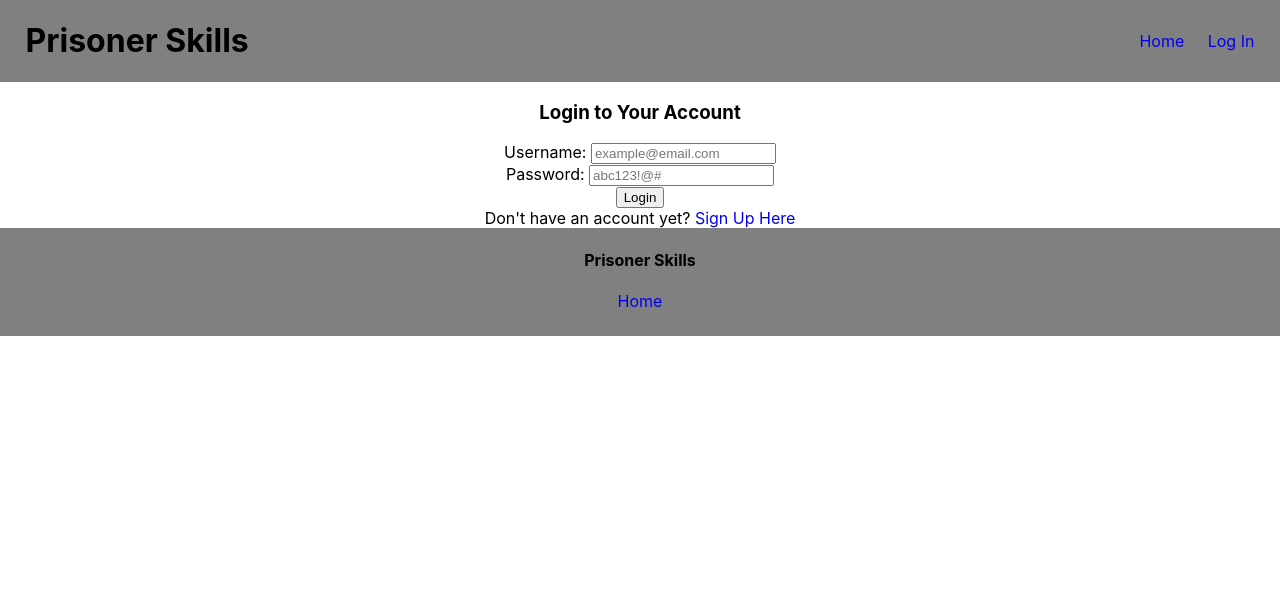
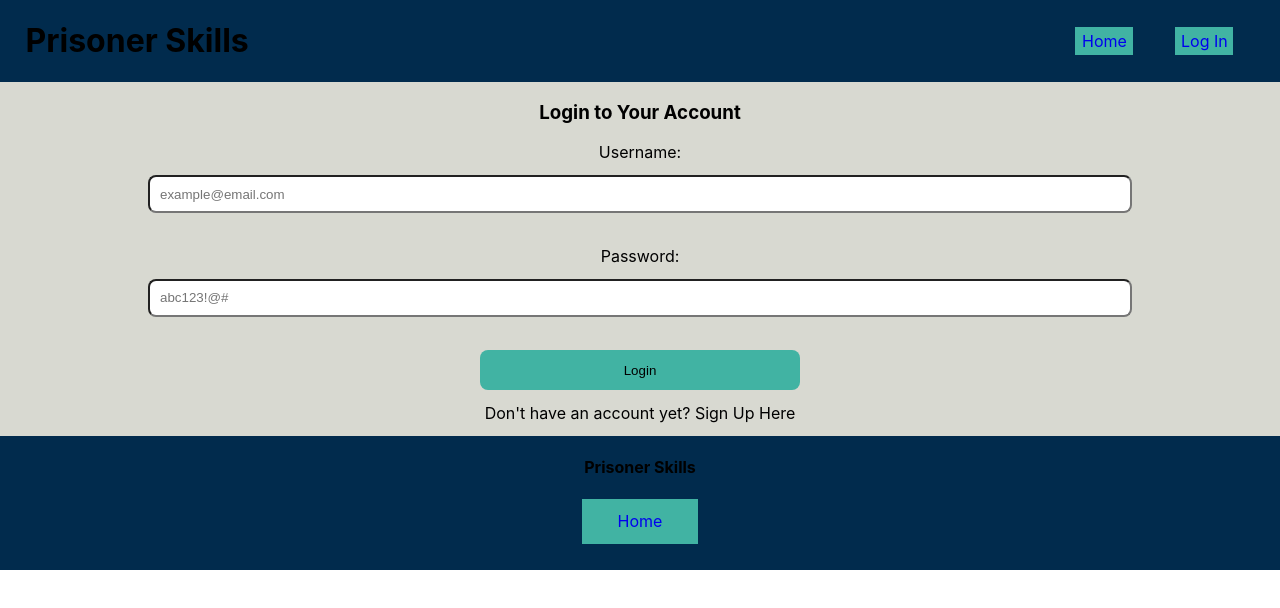
Before and after one commit to PrisonerSkills3/react-app-prisoner-skills, a React (Create React App) app in the folder prisoner-skills/: page /log-in in a window 1280 px wide. Shown: the top 608 px of the page. Built offline with nearby package versions, Linux system fonts and the light colour scheme.

Commit message:
Add styles to login and signup
basic styles

```diff
--- a/prisoner-skills/src/components/formLogIn.js
+++ b/prisoner-skills/src/components/formLogIn.js
@@ -26,7 +26,7 @@ const SignUpSchema = Yup.object().shape({
 
 const LogIn = () => {
   return (
-    <div>
+    <div className="loginContainer">
       <Nav />
       <h3>Login to Your Account</h3>
       {/* Formik values/validation */}
@@ -78,10 +78,12 @@ const LogIn = () => {
           </Form>
         )}
       </Formik>
-      <span>Don't have an account yet?</span>{" "}
-      <span>
-        <Link to="/sign-up">Sign Up Here</Link>
-      </span>
+      <div className="noAccountDiv">
+        <span>Don't have an account yet?</span>{" "}
+        <span>
+          <Link to="/sign-up">Sign Up Here</Link>
+        </span>
+      </div>
       <Footer />
     </div>
   );
--- a/prisoner-skills/src/components/formSignUp.js
+++ b/prisoner-skills/src/components/formSignUp.js
@@ -1,10 +1,10 @@
-import React from 'react';
-import '../styles/SignUpForm.css';
-import axios from 'axios';
-import { Link } from 'react-router-dom';
-import Nav from './universal/Nav';
-import Footer from './universal/Footer';
-import { axiosWithAuth } from '../utils/axiosWithAuth';
+import React from "react";
+import "../styles/SignUpForm.css";
+import axios from "axios";
+import { Link } from "react-router-dom";
+import Nav from "./universal/Nav";
+import Footer from "./universal/Footer";
+import { axiosWithAuth } from "../utils/axiosWithAuth";
 
 class SignUp extends React.Component {
   state = {
@@ -16,28 +16,32 @@ class SignUp extends React.Component {
       number_of_prisoners: "",
       prison_address: ""
     }
-  }
+  };
 
-  handleChanges = e => {
+  handleChanges = (e) => {
     this.setState({
       credentials: {
         ...this.state.credentials,
         [e.target.name]: e.target.value
       }
     });
-  }
+  };
 
-  handleSubmit = e => {
+  handleSubmit = (e) => {
     e.preventDefault();
-    console.log('register button clicked')
+    console.log("register button clicked");
 
-    axios.post(`https://prisoner-skills-backend.herokuapp.com/api/auth/register`, this.state.credentials)
-      .then(res => {
+    axios
+      .post(
+        `https://prisoner-skills-backend.herokuapp.com/api/auth/register`,
+        this.state.credentials
+      )
+      .then((res) => {
         console.log(res);
       })
-      .catch(err => {
+      .catch((err) => {
         console.log(err);
-      })
+      });
 
     this.setState({
       credentials: {
@@ -48,14 +52,14 @@ class SignUp extends React.Component {
         number_of_prisoners: "",
         prison_address: ""
       }
-    })
-  }
+    });
+  };
 
   render() {
     return (
-      <div>
+      <div className="signupContainer">
         <Nav />
-        <h3>Sign Up Form</h3>
+        <h3>Sign Up For An Account</h3>
         <form onSubmit={this.handleSubmit}>
           <input
             type="text"
@@ -102,11 +106,14 @@ class SignUp extends React.Component {
 
           <button>Register</button>
         </form>
-        <span>Already have an account yet?</span> <span><Link to="/log-in">Log In Here</Link></span>
+        <span>Already have an account yet?</span>{" "}
+        <span>
+          <Link to="/log-in">Log In Here</Link>
+        </span>
         <Footer />
       </div>
     );
   }
-};
+}
 
 export default SignUp;
--- a/prisoner-skills/src/styles/Footer.css
+++ b/prisoner-skills/src/styles/Footer.css
@@ -1,12 +1,21 @@
 footer {
   border: 0px solid blue;
-  background: grey;
+  background: #012b4d;
   text-align: center;
   display: flex;
+  justify-content: center;
+  align-items: center;
   flex-direction: column;
   padding-bottom: 2%;
 }
 
 footer a {
   text-decoration: none;
+  background: #41b3a3;
+  width: 7%;
+  padding: 1%;
 }
+
+footer a:hover {
+  color: #e8a87c;
+}
--- a/prisoner-skills/src/styles/LoginForm.css
+++ b/prisoner-skills/src/styles/LoginForm.css
@@ -1,7 +1,48 @@
 .errors {
   color: red;
+}
+
+span a {
+  color: black;
+}
+span a:hover {
+  color: #e8a87c;
 }
 
 a {
   text-decoration: none;
 }
+
+.loginContainer {
+  background: #d8d9d1;
+}
+
+input {
+  border-radius: 8px;
+  padding: 0.75%;
+  margin: 1%;
+  width: 75%;
+}
+
+form {
+  display: flex;
+  justify-content: center;
+  align-items: center;
+  flex-direction: column;
+}
+
+button {
+  width: 25%;
+  padding: 1%;
+  background: #41b3a3;
+  border: none;
+  border-radius: 8px;
+}
+
+button:hover {
+  color: #e8a87c;
+}
+
+.noAccountDiv {
+  margin: 1% 0%;
+}
--- a/prisoner-skills/src/styles/Nav.css
+++ b/prisoner-skills/src/styles/Nav.css
@@ -1,5 +1,5 @@
 header {
-  background: grey;
+  background: #012b4d;
   display: flex;
   justify-content: space-between;
   align-items: center;
@@ -12,11 +12,19 @@ header h1 {
 header nav {
   border: 0px solid red;
   margin-right: 2%;
-  width: 115px;
+  width: 200px;
+
   display: flex;
-  justify-content: space-between;
+  justify-content: space-around;
 }
 
 header nav a {
   text-decoration: none;
+  background: #41b3a3;
+  width: 25%;
+  padding: 2%;
 }
+
+header nav a:hover {
+  color: #e8a87c;
+}
--- a/prisoner-skills/src/styles/SignUpForm.css
+++ b/prisoner-skills/src/styles/SignUpForm.css
@@ -0,0 +1,3 @@
+.signupContainer {
+  background: #d8d9d1;
+}
```
Also changed, not shown: 1 other file (tests, documents, lock files or other folders).
